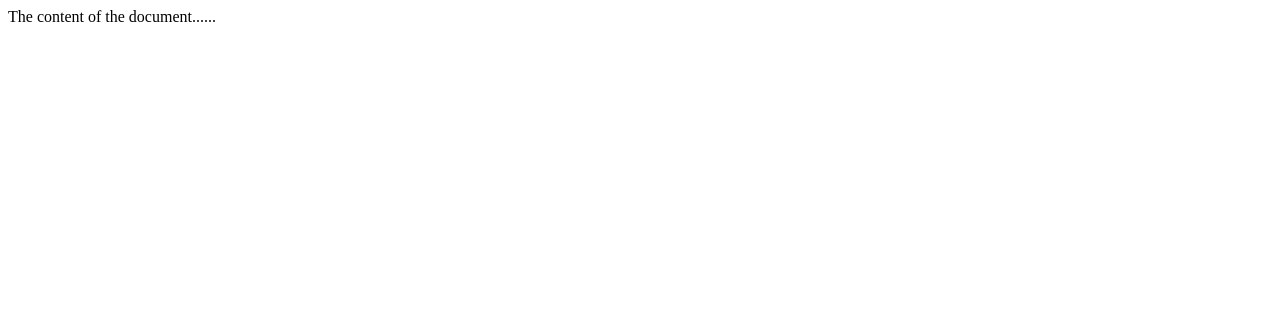
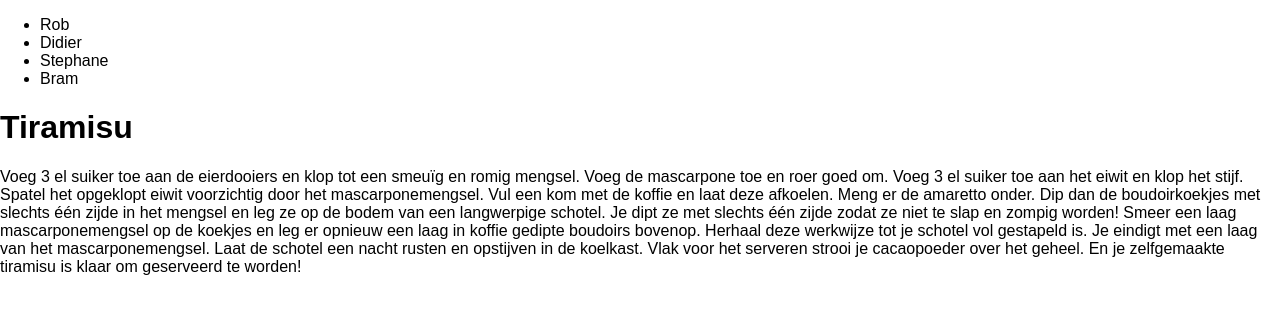
Before and after one commit to Robke22/Lab1, a plain HTML site: page didier.html in a window 1280 px wide. Drawn offline with Linux system fonts and the light colour scheme.

Commit message:
update tiramisu

```diff
--- a/didier.html
+++ b/didier.html
@@ -1,11 +1,38 @@
- <!DOCTYPE html>
-<html>
-<head>
-<title>Title of the document</title>
-</head>
+<!doctype html>
+<html lang="en">
+	<head>
+		<meta charset="UTF-8">
+		<title>Home</title>
 
-<body>
-The content of the document......
-</body>
+		<link rel="stylesheet" href="css/normalize.css" />
+		<link rel="stylesheet" href="css/style.css" />
+	</head>
+	<body>
 
+		<nav>
+			<ul>
+				<li>Rob</li>
+				<li>Didier</li>
+				<li>Stephane</li>
+				<li>Bram</li>
+			</ul>
+		</nav>
+
+		<h1>Tiramisu</h1>
+
+		<p>Voeg 3 el suiker toe aan de eierdooiers en klop tot een smeuïg en romig mengsel.
+Voeg de mascarpone toe en roer goed om.
+Voeg 3 el suiker toe aan het eiwit en klop het stijf.
+Spatel het opgeklopt eiwit voorzichtig door het mascarponemengsel.
+
+Vul een kom met de koffie en laat deze afkoelen. Meng er de amaretto onder.
+Dip dan de boudoirkoekjes met slechts één zijde in het mengsel en leg ze op de bodem van een langwerpige schotel. Je dipt ze met slechts één zijde zodat ze niet te slap en zompig worden!
+
+Smeer een laag mascarponemengsel op de koekjes en leg er opnieuw een laag in koffie gedipte boudoirs bovenop. Herhaal deze werkwijze tot je schotel vol gestapeld is. Je eindigt met een laag van het mascarponemengsel. Laat de schotel een nacht rusten en opstijven in de koelkast.
+
+Vlak voor het serveren strooi je cacaopoeder over het geheel. En je zelfgemaakte tiramisu is klaar om geserveerd te worden!
+
+</p>
+
+	</body>
 </html>
```
